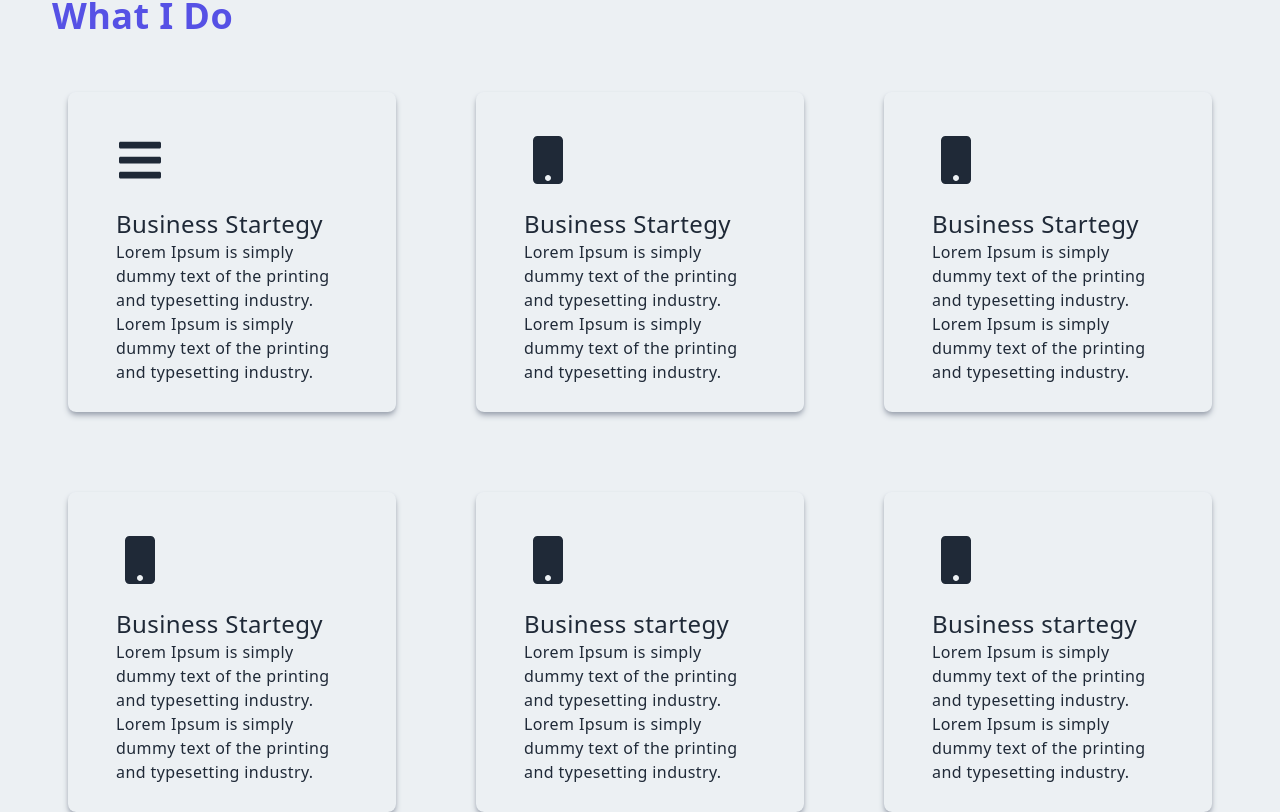
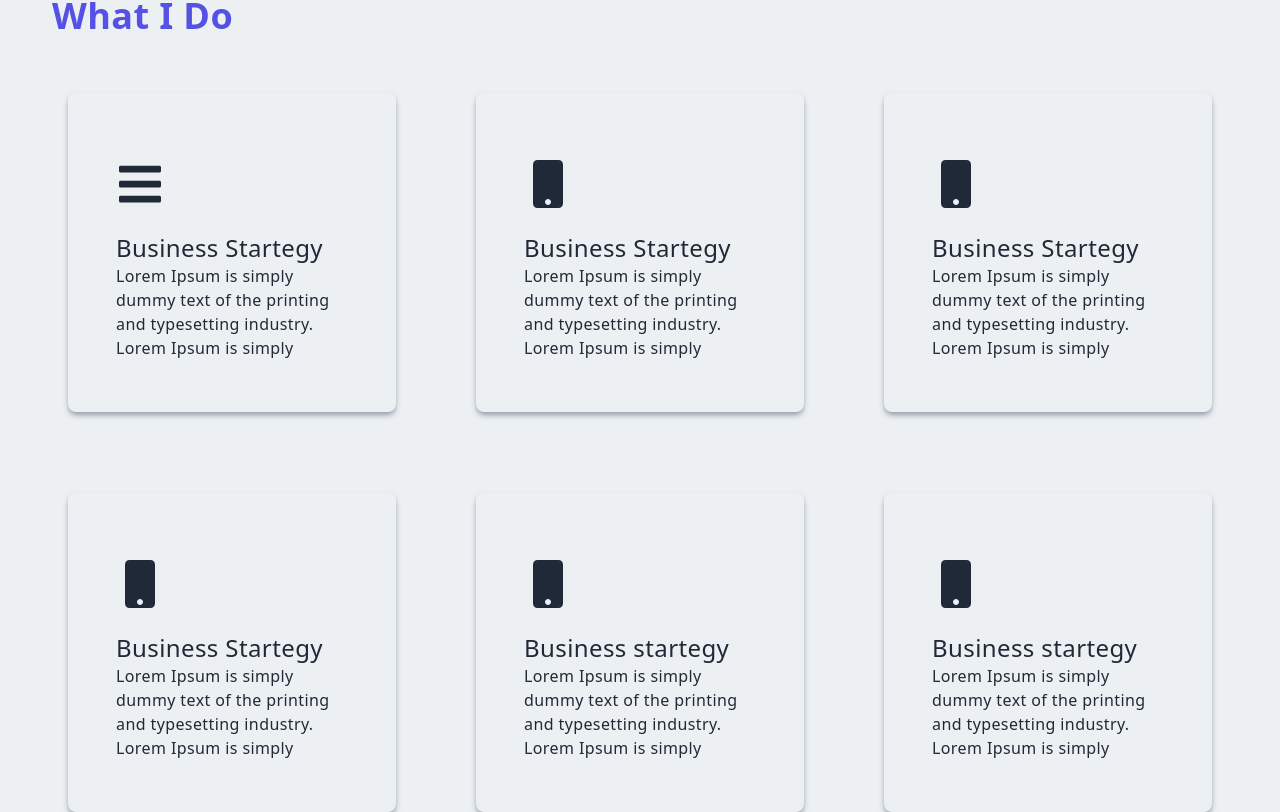
Before and after one commit to DhruvSonani6696/portfolio_dhruvkumar, a Next.js app: page / in a window 1280 px wide. Shown: the part 864-1676 px from the top of the page. Built offline with nearby package versions, Linux system fonts and the light colour scheme.

Commit message:
Bugs Fixed : Done

```diff
--- a/components/About.jsx
+++ b/components/About.jsx
@@ -8,31 +8,31 @@ const About = () => {
     <div id="about" className="w-full md:h-screen py-6">
       <div className="max-w-[1240px] m-auto md:grid">
         <Title title="About Me" des="What I Do" />
-        <div className="grid grid-cols-3 gap-20 sm:grid-cols-1 md:grid-cols-2 lg:grid-cols-3 md:px-12 sm:px-12">
+        <div className="grid gap-20 sm:grid-cols-1 md:grid-cols-2 lg:grid-cols-3 md:px-12 sm:px-12 lg:px-12">
           <Card
             title="Business Startegy"
-            des="Lorem Ipsum is simply dummy text of the printing and typesetting industry. Lorem Ipsum is simply dummy text of the printing and typesetting industry."
+            des="Lorem Ipsum is simply dummy text of the printing and typesetting industry. Lorem Ipsum is simply"
             icon= {<FaBars/>}
           />
           <Card
             title="Business Startegy"
-            des="Lorem Ipsum is simply dummy text of the printing and typesetting industry. Lorem Ipsum is simply dummy text of the printing and typesetting industry."            icon= {<FaMobile/>}
+            des="Lorem Ipsum is simply dummy text of the printing and typesetting industry. Lorem Ipsum is simply"            icon= {<FaMobile/>}
           />
           <Card
             title="Business Startegy"
-            des="Lorem Ipsum is simply dummy text of the printing and typesetting industry. Lorem Ipsum is simply dummy text of the printing and typesetting industry."            icon= {<FaMobile/>}
+            des="Lorem Ipsum is simply dummy text of the printing and typesetting industry. Lorem Ipsum is simply"            icon= {<FaMobile/>}
           />
           <Card
             title="Business Startegy"
-            des="Lorem Ipsum is simply dummy text of the printing and typesetting industry. Lorem Ipsum is simply dummy text of the printing and typesetting industry."            icon= {<FaMobile/>}
+            des="Lorem Ipsum is simply dummy text of the printing and typesetting industry. Lorem Ipsum is simply"            icon= {<FaMobile/>}
           />
           <Card
             title="Business startegy"
-            des="Lorem Ipsum is simply dummy text of the printing and typesetting industry. Lorem Ipsum is simply dummy text of the printing and typesetting industry."            icon= {<FaMobile/>}
+            des="Lorem Ipsum is simply dummy text of the printing and typesetting industry. Lorem Ipsum is simply"            icon= {<FaMobile/>}
           />
           <Card
             title="Business startegy"
-            des="Lorem Ipsum is simply dummy text of the printing and typesetting industry. Lorem Ipsum is simply dummy text of the printing and typesetting industry."            icon= {<FaMobile/>}
+            des="Lorem Ipsum is simply dummy text of the printing and typesetting industry. Lorem Ipsum is simply"            icon= {<FaMobile/>}
           />
         </div>
       </div>
--- a/components/Navbar.jsx
+++ b/components/Navbar.jsx
@@ -4,12 +4,14 @@ import Image from 'next/image'
 import Link from 'next/link'
 import { AiOutlineClose, AiOutlineMail, AiOutlineMenu } from 'react-icons/ai'
 import { FaGithub, FaLinkedin } from 'react-icons/fa'
+import {BsFillMoonStarsFill} from 'react-icons/bs'
 
 
 
 const Navbar = () => {
   const [nav, setNav] = useState(false)
   const [shadow, setShadow] = useState(false);
+  // const [darkMode, setDarkMode] = useState(false);
   const [navBg, setNavBg] = useState('#ecf0f3');
   // const [linkColor, setLinkColor] = useState('#1f2937');
   const handleNav = () => {
@@ -55,6 +57,12 @@ const Navbar = () => {
 
         <div>
           <ul className='hidden md:flex'>
+
+                {/* <BsFillMoonStarsFill
+                  onClick={() => setDarkMode(!darkMode)}
+                  className=" cursor-pointer text-2xl"
+                /> */}
+
             <Link scroll={false} href='/#home'>
               <li className='ml-10 text-sm uppercase hover:border-b'>Home</li>
             </Link>
@@ -62,11 +70,12 @@ const Navbar = () => {
               <li className='ml-10 text-sm uppercase hover:border-b'>About</li>
             </Link>
             <Link href='/'>
+              <li className='ml-10 text-sm uppercase hover:border-b'>Resume</li>
+            </Link>
+            <Link href='/'>
               <li className='ml-10 text-sm uppercase hover:border-b'>Projects</li>
             </Link>
-            <Link href='/'>
-              <li className='ml-10 text-sm uppercase hover:border-b'>Resume</li>
-            </Link>
+
 
             <Link href='/'>
               <li className='ml-10 text-sm uppercase hover:border-b'>Contact</li>
@@ -104,14 +113,15 @@ const Navbar = () => {
               </Link>
               <Link href='/'>
                 <li className='py-4 text-sm'>
-                  Projects
+                  Resume
                 </li>
               </Link>
               <Link href='/'>
                 <li className='py-4 text-sm'>
-                  Resume
+                  Projects
                 </li>
               </Link>
+
 
               <Link href='/'>
                 <li className='py-4 text-sm'>
```
